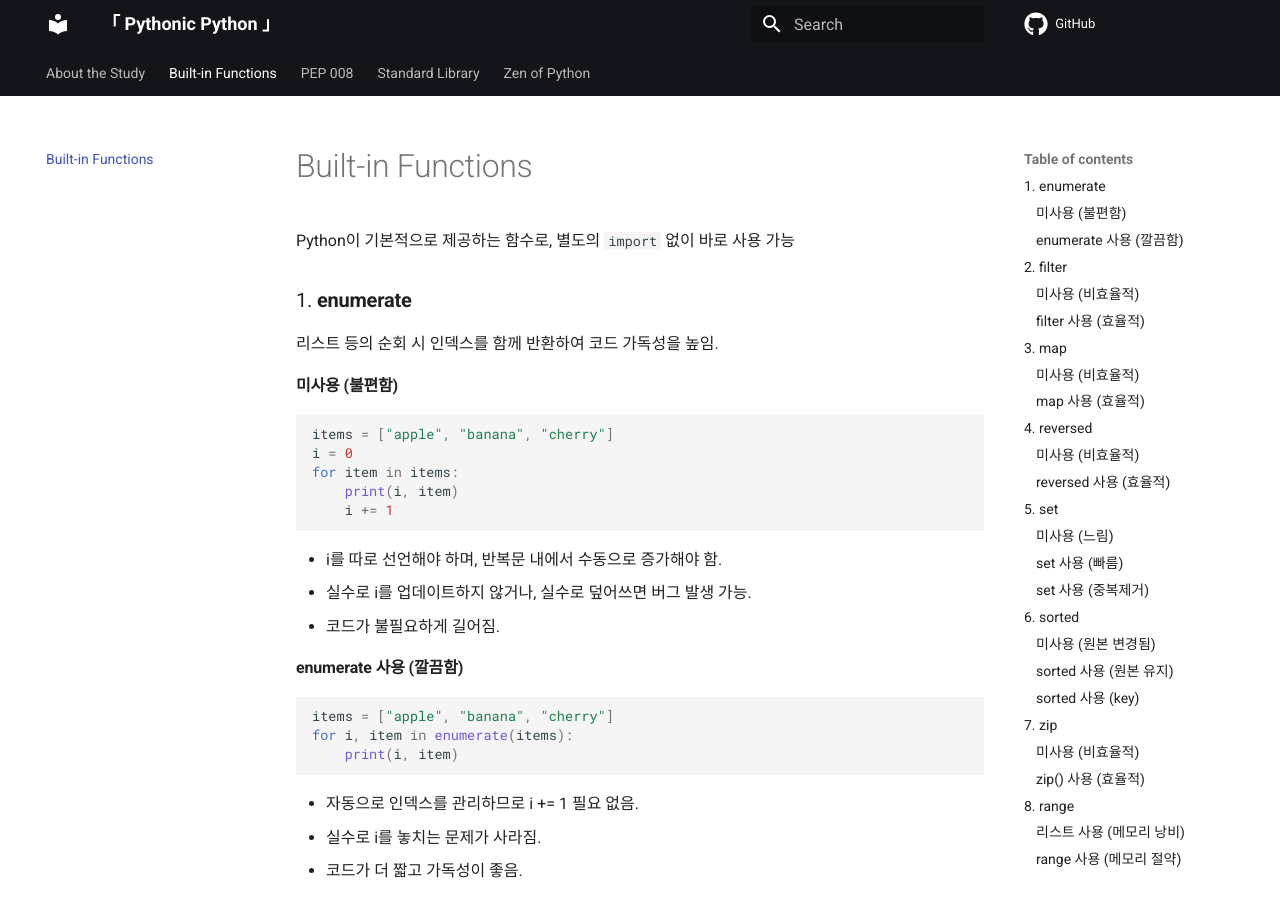
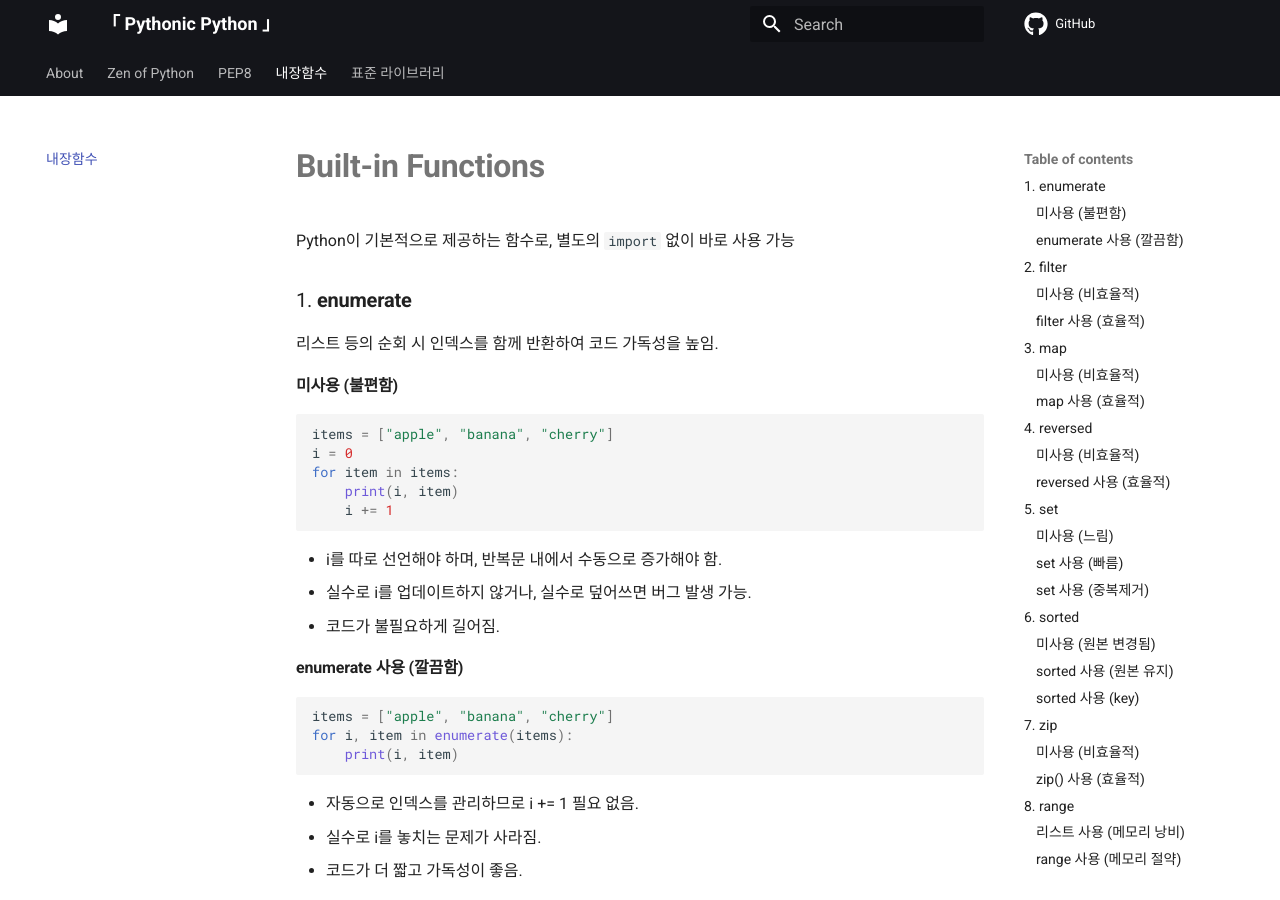
Before and after one commit to cpprhtn/pythonic-python, an MkDocs documentation site: the page built from docs/Built-in Functions.md, in a window 1280 px wide and 900 px high. Built offline with MkDocs 1.6.1 and Material for MkDocs 9.7.7, drawn with Linux system fonts in a browser that asks for light colours; comment, search, counter and statistics services are not loaded.

Commit message:
fix: nav

```diff
--- a/docs/Built-in Functions.md
+++ b/docs/Built-in Functions.md
@@ -1,4 +1,4 @@
-# Built-in Functions
+# **Built-in Functions**
 
 Python이 기본적으로 제공하는 함수로, 별도의 `import` 없이 바로 사용 가능
 
--- a/mkdocs.yml
+++ b/mkdocs.yml
@@ -15,6 +15,13 @@ theme:
   palette:
     primary: black
     accent: deep-orange
+
+nav:
+  - About: index.md
+  - Zen of Python: Zen of Python.md
+  - PEP8: PEP8.md
+  - 내장함수: Built-in Functions.md
+  - 표준 라이브러리: Standard Library.md
 
 extra:
   social:
```
